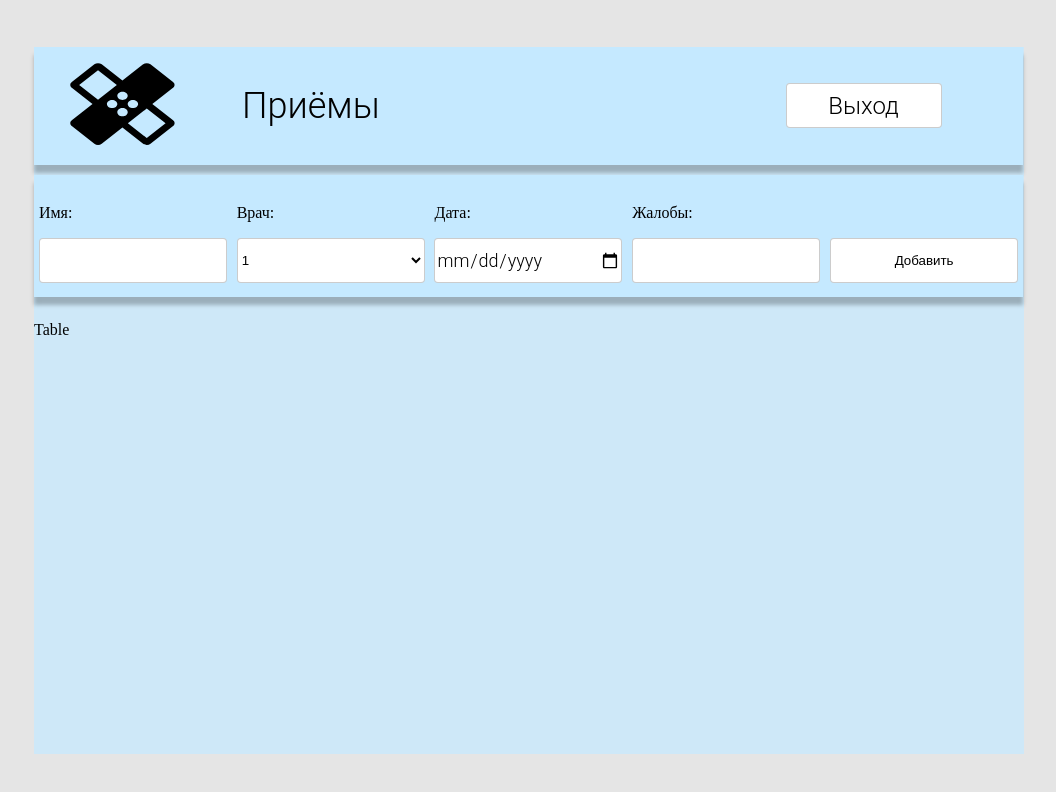
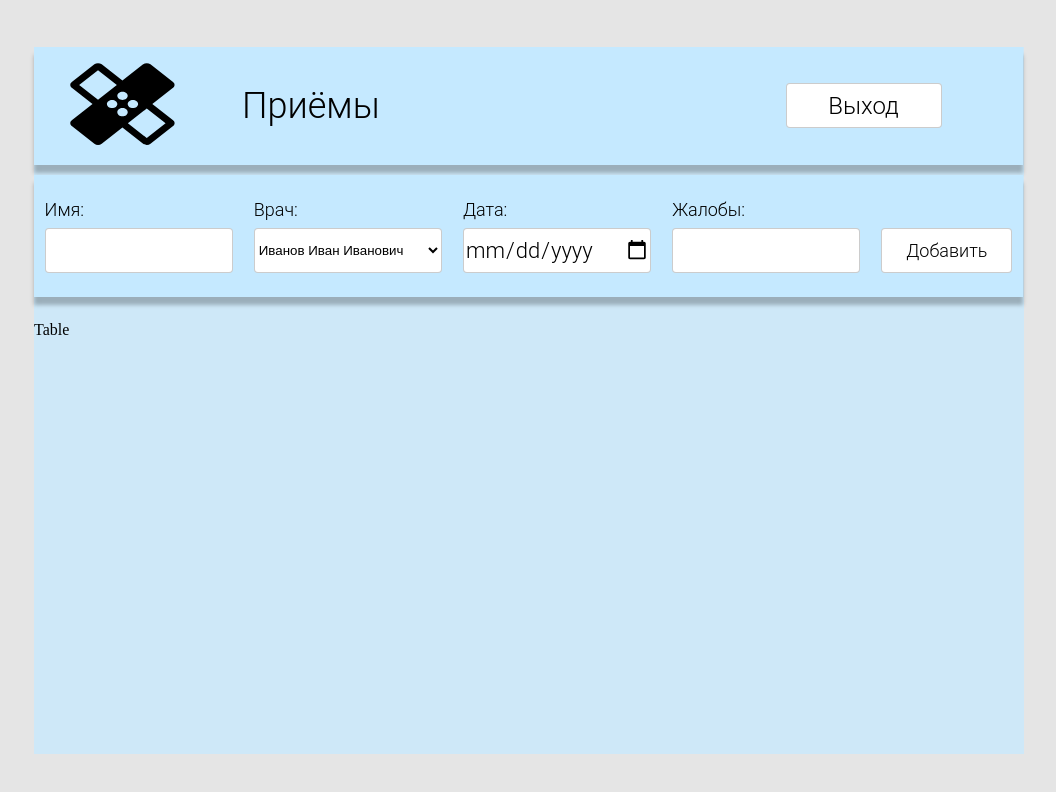
Before and after one commit to sayapinv/React-Front-Hospital, a React (Create React App) app: page /main in a window 1280 px wide. Shown: the top 792 px of the page, without its empty margins (111-1167 px from the left). Built offline with nearby package versions, Linux system fonts and the light colour scheme.

Commit message:
fix front

```diff
--- a/src/App.jsx
+++ b/src/App.jsx
@@ -27,6 +27,7 @@ const App = () => {
         <Route path="/main" component={Main}/>
         <Redirect from="/" to="/login"/>
       </Switch>
+
     </div>
 
   );
--- /dev/null
+++ b/src/components/Create/Create.css
@@ -0,0 +1,138 @@
+.filter{
+
+    width: 989px;
+    height: 122px;
+
+    margin-top: 10px;
+    margin-bottom: 24px;
+
+    background: #C5E9FF;
+    box-shadow: 0px 8px 4px 0px rgb(0 0 0 / 25%);
+
+    display: flex;
+    justify-content: space-around;
+    align-items: center;
+
+
+
+
+}
+
+.block{
+
+    width: 188px;
+    height: 74px;
+
+}
+
+.block p{
+
+    font-family: Roboto;
+    font-style: normal;
+    font-weight: 300;
+    font-size: 18px;
+    margin: 0;
+
+    color: #000000;
+
+    margin-bottom: 8px;
+
+}
+
+.block input{
+
+    width: 188px;
+    height: 45px;
+    background: #FFFFFF;
+    border: 1px solid rgba(0, 0, 0, 0.2);
+    box-sizing: border-box;
+    border-radius: 4px;
+
+    font-size: 22px;
+    font-family: Roboto;
+    font-style: normal;
+    font-weight: 300;
+
+}
+
+.block select{
+
+    width: 188px;
+    height: 45px;
+    background: #FFFFFF;
+    border: 1px solid rgba(0, 0, 0, 0.2);
+    box-sizing: border-box;
+    border-radius: 4px;
+
+}
+
+.btn_create{
+
+    width: 131px;
+    height: 45px;
+    left: 835px;
+    top: 180px;
+
+    font-family: Roboto;
+    font-style: normal;
+    font-weight: 300;
+    font-size: 18px;
+    line-height: 21px;
+
+    background: #FFFFFF;
+    border: 1px solid rgba(0, 0, 0, 0.2);
+    box-sizing: border-box;
+    border-radius: 4px;
+
+    margin-top: 29px;
+
+
+    color: #000000;
+
+}
+
+.btn_create:hover{
+
+    width: 131px;
+    height: 45px;
+    left: 835px;
+    top: 180px;
+
+    background: #f7f7f7;
+    border: 1px solid rgba(0, 0, 0, 0.2);
+    box-sizing: border-box;
+    border-radius: 4px;
+
+    font-family: Roboto;
+    font-style: normal;
+    font-weight: 300;
+    font-size: 18px;
+
+
+
+    color: #000000;
+
+}
+
+.btn_create:active{
+
+    width: 131px;
+    height: 45px;
+    left: 835px;
+    top: 180px;
+
+    background: #f7f7f7;
+    border: 1px solid rgba(0, 0, 0, 0.1);
+    box-sizing: border-box;
+    border-radius: 4px;
+
+    font-family: Roboto;
+    font-style: normal;
+    font-weight: 300;
+    font-size: 18px;
+
+
+
+    color: #000000;
+
+}
--- /dev/null
+++ b/src/components/Create/Create.jsx
@@ -0,0 +1,46 @@
+import React from 'react';
+import './Create.css'
+
+
+
+
+
+
+const Create = () => {
+
+    return(
+
+        <div className="filter">
+            <div className="block">
+                <p>Имя:</p>
+                <input type="text" />
+            </div>
+            <div className="block">
+                <p>Врач:</p>
+                <select name="" id="" >
+                    <option value="1">Иванов Иван Иванович</option>
+                    <option value="2">Сергеев Сергей Сергеевич</option>
+                    <option value="3">Дмитриев Дмитрий Дмитриевич</option>
+                </select>
+            </div>
+            <div className="block">
+                <p>Дата:</p>
+                <input type="date"/>
+            </div>
+            <div className="block">
+                <p>Жалобы:</p>
+                <input type="text" />
+            </div>
+            <button className="btn_create" >Добавить</button>
+        </div>
+
+    )
+
+}
+
+
+
+
+
+
+export default Create;
--- a/src/components/Filter/Filter.css
+++ /dev/null
@@ -1,41 +0,0 @@
-.filter{
-
-    width: 989px;
-    height: 122px;
-
-    margin-top: 10px;
-    margin-bottom: 24px;
-
-    background: #C5E9FF;
-    box-shadow: 0px 8px 4px 0px rgb(0 0 0 / 25%);
-
-    display: flex;
-    align-items: center;
-    justify-content: space-around;
-
-
-}
-
-.inp_filter{
-
-    width: 188px;
-    height: 45px;
-    background: #FFFFFF;
-    border: 1px solid rgba(0, 0, 0, 0.2);
-    box-sizing: border-box;
-    border-radius: 4px;
-
-}
-
-.filter button{
-
-
-    margin-top: 49px;
-
-}
-
-.inp_filter p{
-
-    margin: 0;
-
-}
--- a/src/components/Filter/Filter.jsx
+++ /dev/null
@@ -1,46 +0,0 @@
-import React from 'react';
-import './Filter.css'
-
-
-
-
-
-
-const Filter = () => {
-
-    return(
-
-        <div className="filter">
-            <div>
-                <p>Имя:</p>
-                <input type="text" className="inp_filter"/>
-            </div>
-            <div>
-                <p>Врач:</p>
-                <select name="" id="" className="inp_filter">
-                    <option value="1">1</option>
-                    <option value="2">2</option>
-                    <option value="3">3</option>
-                </select>
-            </div>
-            <div>
-                <p>Дата:</p>
-                <input type="date" className="inp_filter"/>
-            </div>
-            <div>
-                <p>Жалобы:</p>
-                <input type="text" className="inp_filter"/>
-            </div>
-            <button className="inp_filter">Добавить</button>
-        </div>
-
-    )
-
-}
-
-
-
-
-
-
-export default Filter;
--- a/src/components/Head/Head.css
+++ b/src/components/Head/Head.css
@@ -104,7 +104,6 @@
     font-weight: 300;
     font-size: 24px;
 
-    cursor: pointer;
 
 
     color: rgba(0, 0, 0, 0.8);
--- a/src/components/Main.jsx
+++ b/src/components/Main.jsx
@@ -1,7 +1,7 @@
 import React from 'react';
 import Head from './Head/Head';
 import Table from './Table/Table';
-import Filter from './Filter/Filter';
+import Create from './Create/Create';
 
 
 
@@ -13,7 +13,7 @@ const Main = () => {
     return(
         <>
         <Head value="Приёмы"/>
-        <Filter/>
+        <Create/>
         <Table/>
         </>
 
--- a/src/components/Menu/Panel/Registrationpanel/RegistrationPanel.jsx
+++ b/src/components/Menu/Panel/Registrationpanel/RegistrationPanel.jsx
@@ -16,21 +16,21 @@ const RegistrationPanel = () => {
 
     let history = useHistory();
 
+    const createAccount = ( e, login , pass , rep) => {
 
-    const createAccount = ( e, login , pass , rep) => { //проверка на правильность заполнения полей
-
-        const addNewAccount = async (login,pass) => {
+        const addNewAccount = async (login,password) => {
 
 
             await axios.post('http://localhost:8000/createAccount',{
 
                 login,
-                pass
+                password
 
             }).then(res => {
 
-                history.push('/main')
+                console.log(res.data)
 
+                // history.push('/main')
             })
 
 
@@ -114,7 +114,7 @@ const RegistrationPanel = () => {
                         <input type="password" value={ userpassrep } placeholder = "Password" onChange={(e) => setUserpassrep(e.target.value)}/>
                     </div>
                     <div className="error"><p className="errortext">{errortext}</p></div>
-                    <button className = "btn_reg" onClick={(e) => createAccount( e, username, userpass , userpassrep )}>Зарегистрироваться</button>
+                    <button className = "btn_reg" value={"click"} onClick={(e) => createAccount( e, username, userpass , userpassrep )}>Зарегистрироваться</button>
                 </form>
                 <Link className = "link_reg" to = "/login"><p className="reg_text">Авторизироваться</p></Link>
             </div>
```
